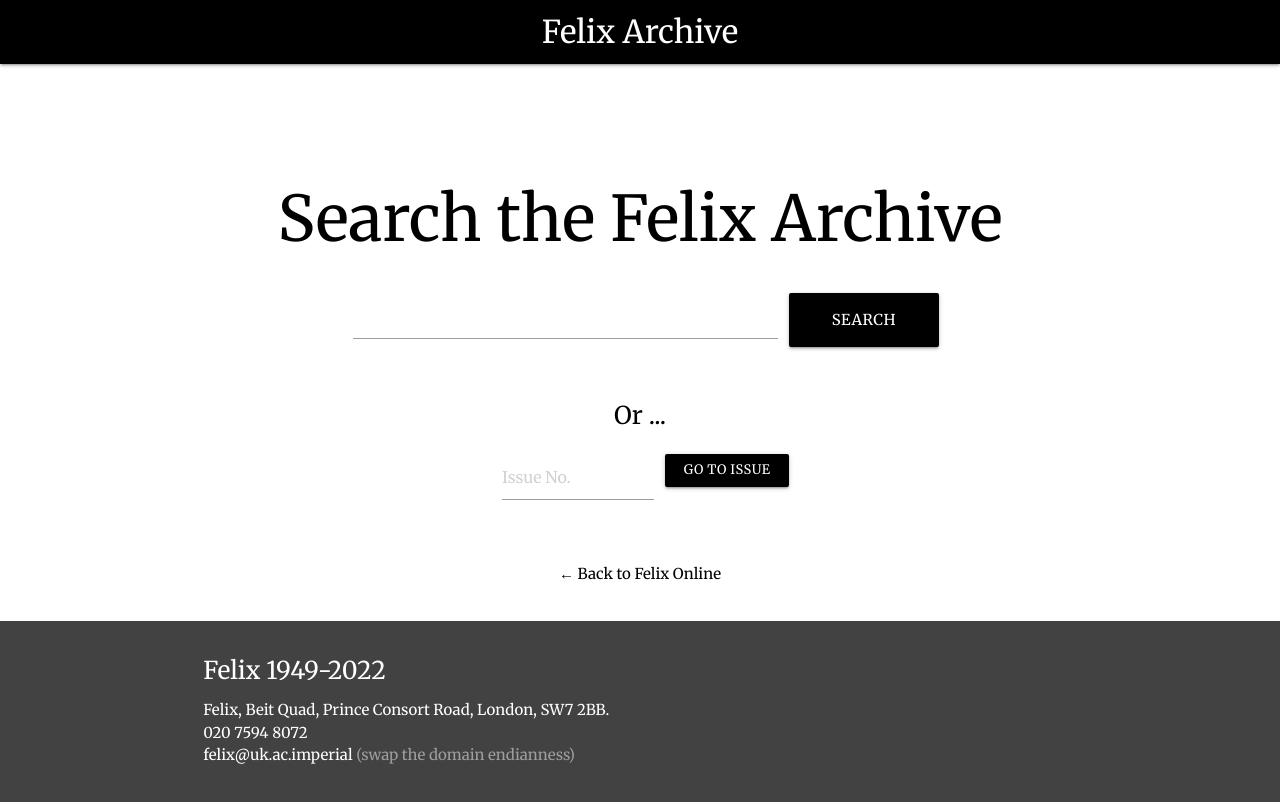
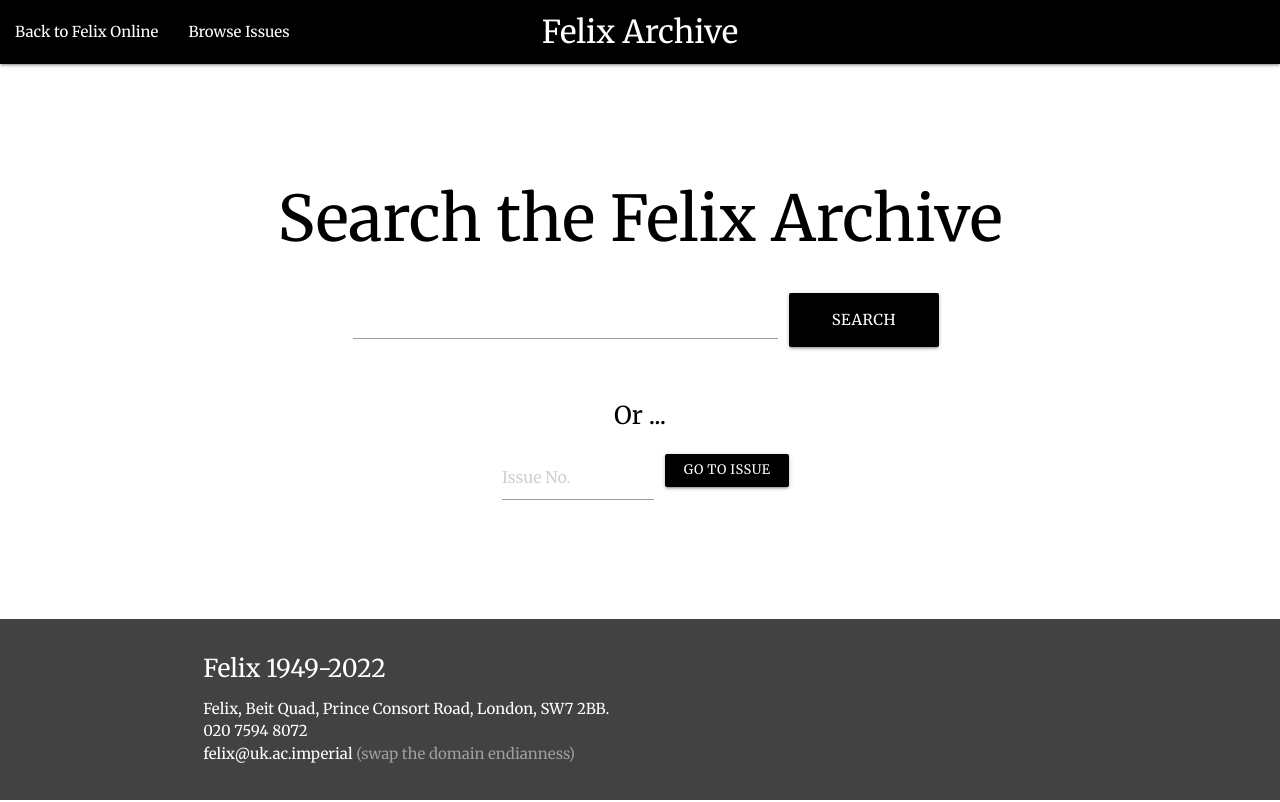
Before and after one commit to FelixOnline/FelixArchive, a Flask app: page / in a window 1280 px wide. Run offline with Flask 2, Linux system fonts and the light colour scheme; some libraries are stand-ins or nearby versions.

Commit message:
Add link to issue listing
Signed-off-by: Andy Wang <cbeuw.andy@gmail.com>

```diff
--- a/templates/index.html
+++ b/templates/index.html
@@ -36,9 +36,6 @@
         </div>
       </div>
     </div>
-    <div class="row">
-      <p class="center"><a href="https://felixonline.co.uk" class="black-text">← Back to Felix Online</a></p>
-    </div>
   </div>
 </main>
 
--- a/templates/nav.html
+++ b/templates/nav.html
@@ -1,5 +1,22 @@
 <nav class="black">
   <div class="nav-wrapper">
+    <a href="#" data-target="mobile-demo" class="sidenav-trigger"><i class="material-icons">menu</i></a>
+    <ul id="nav-mobile" class="left hide-on-med-and-down">
+      <li><a href="https://felixonline.co.uk">Back to Felix Online</a></li>
+      <li><a href="/browse">Browse Issues</a></li>
+    </ul>
     <a href="/" class="brand-logo center">Felix Archive</a>
   </div>
 </nav>
+
+<ul class="sidenav" id="mobile-demo">
+  <li><a href="https://felixonline.co.uk">Back to Felix Online</a></li>
+  <li><a href="/browse">Browse Issues</a></li>
+</ul>
+
+<script src="https://code.jquery.com/jquery-2.1.1.min.js"></script>
+<script>
+    $(document).ready(function () {
+        $('.sidenav').sidenav();
+    });
+</script>
```
